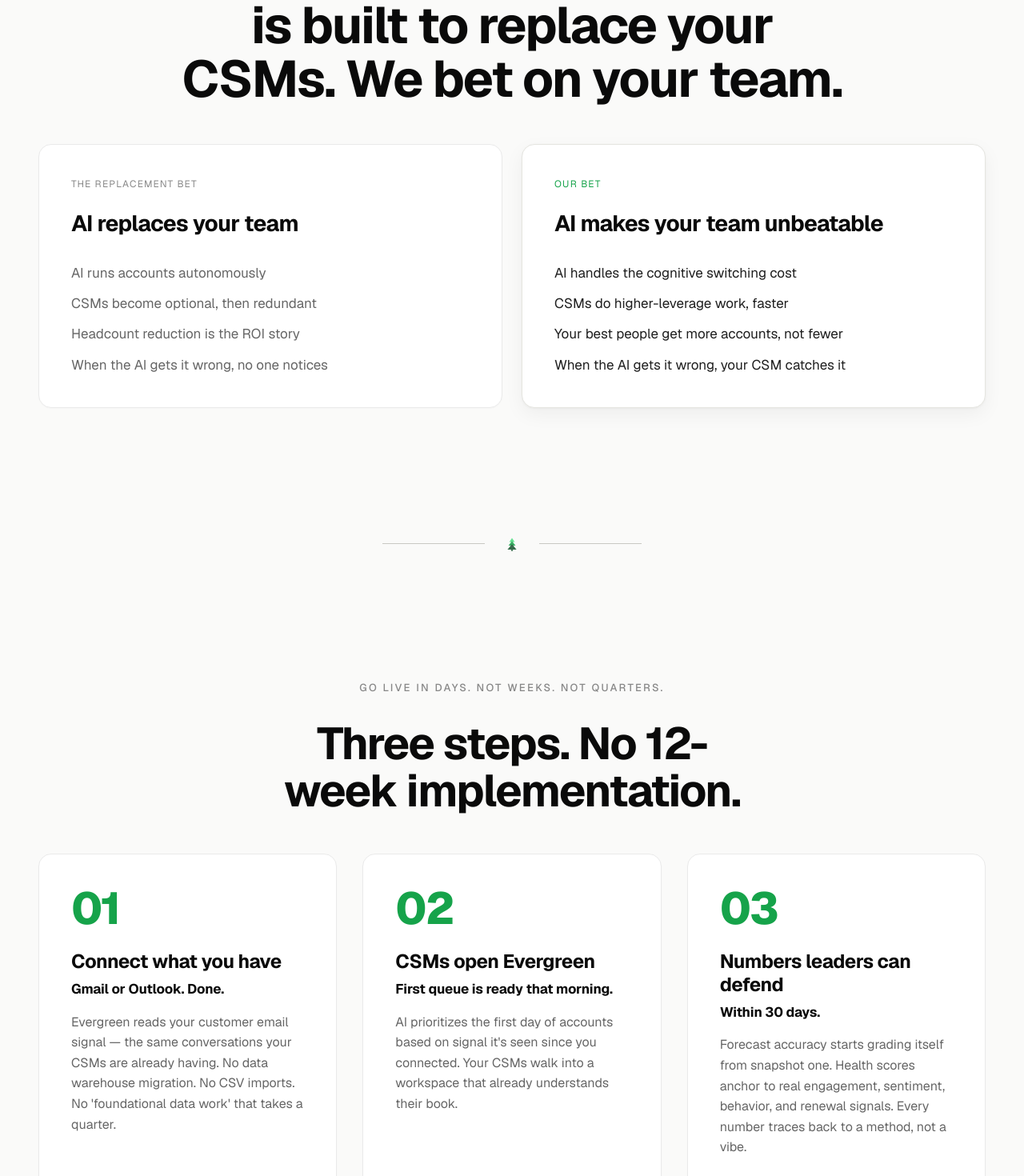
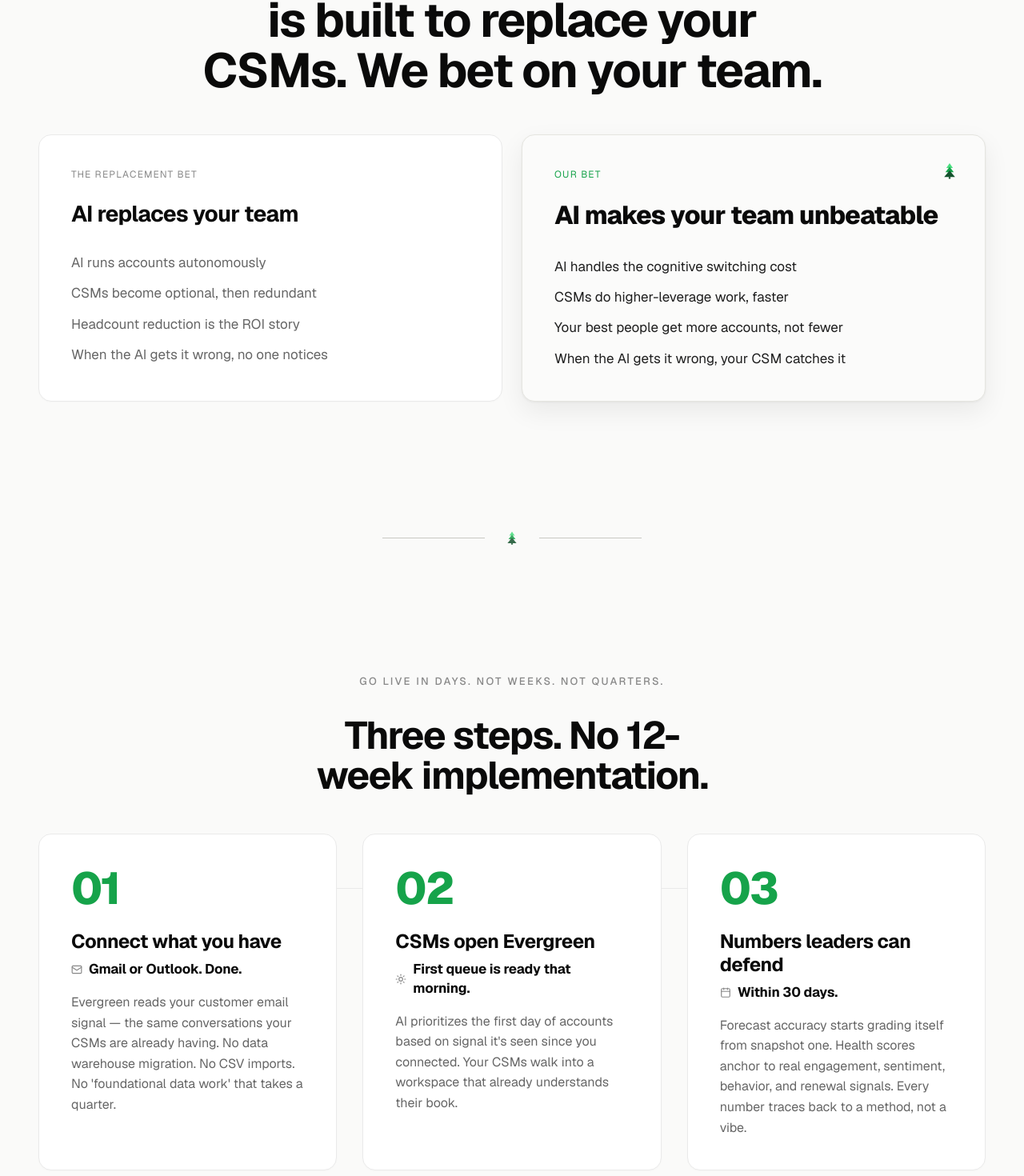
Before and after one commit to stayevergreen-ai/marketing, a Next.js app: page / in a window 1280 px wide. Shown: the part 2257-3727 px from the top of the page at 80% size. Built offline with nearby package versions, Linux system fonts and the light colour scheme.

Commit message:
Polish Pass B: headline scale, OUR BET treatment, Section 3 dynamism, Section 5 layout consistency

```diff
--- a/app/page.tsx
+++ b/app/page.tsx
@@ -2,6 +2,8 @@
 
 import Image from "next/image";
 import { motion } from "framer-motion";
+import { Mail, Sun, Calendar } from "lucide-react";
+import type { LucideIcon } from "lucide-react";
 
 const FADE_EASE = [0.16, 1, 0.3, 1] as const;
 
@@ -82,21 +84,30 @@
   },
 ];
 
-const steps = [
+const steps: {
+  number: string;
+  icon: LucideIcon;
+  headline: string;
+  subHeadline: string;
+  body: string;
+}[] = [
   {
     number: "01",
+    icon: Mail,
     headline: "Connect what you have",
     subHeadline: "Gmail or Outlook. Done.",
     body: "Evergreen reads your customer email signal — the same conversations your CSMs are already having. No data warehouse migration. No CSV imports. No 'foundational data work' that takes a quarter.",
   },
   {
     number: "02",
+    icon: Sun,
     headline: "CSMs open Evergreen",
     subHeadline: "First queue is ready that morning.",
     body: "AI prioritizes the first day of accounts based on signal it's seen since you connected. Your CSMs walk into a workspace that already understands their book.",
   },
   {
     number: "03",
+    icon: Calendar,
     headline: "Numbers leaders can defend",
     subHeadline: "Within 30 days.",
     body: "Forecast accuracy starts grading itself from snapshot one. Health scores anchor to real engagement, sentiment, behavior, and renewal signals. Every number traces back to a method, not a vibe.",
@@ -269,7 +280,7 @@
             <p className="mb-8 text-[13px] font-medium uppercase tracking-[0.18em] text-[#888]">
               There are two paths…
             </p>
-            <h2 className="mx-auto max-w-4xl text-balance text-[36px] font-bold leading-[1.05] tracking-[-0.03em] text-[#0A0A0A] md:text-[48px] lg:text-[64px]">
+            <h2 className="mx-auto max-w-4xl text-balance text-3xl font-bold leading-[1.05] tracking-[-0.03em] text-[#0A0A0A] sm:text-4xl md:text-5xl lg:text-6xl">
               Most AI in customer success is built to replace your CSMs. We bet
               on your team.
             </h2>
@@ -306,17 +317,20 @@
               whileInView={{ opacity: 1, y: 0 }}
               transition={{ duration: 0.8, delay: 0.2, ease: FADE_EASE }}
               viewport={{ once: true, margin: "-100px" }}
-              className="rounded-2xl bg-white p-6 md:p-8 lg:p-10"
+              className="relative rounded-2xl bg-[#FBFBFA] p-6 md:p-8 lg:p-10"
               style={{
                 border: "1.5px solid #E5E5E0",
                 boxShadow:
-                  "0 1px 3px rgba(0, 0, 0, 0.04), 0 8px 24px rgba(0, 0, 0, 0.05)",
+                  "0 1px 3px rgba(0, 0, 0, 0.05), 0 12px 32px rgba(0, 0, 0, 0.07)",
               }}
             >
+              <div className="absolute right-8 top-8">
+                <TreeMark size={24} />
+              </div>
               <p className="mb-6 text-[12px] uppercase tracking-[0.10em] text-[#16A34A]">
                 Our bet
               </p>
-              <h3 className="mb-8 text-[24px] font-bold leading-[1.15] tracking-[-0.025em] text-[#0A0A0A] lg:text-[28px]">
+              <h3 className="mb-8 text-[28px] font-extrabold leading-[1.15] tracking-[-0.025em] text-[#0A0A0A] lg:text-[32px]">
                 AI makes your team unbeatable
               </h3>
               <ul className="space-y-3 text-[17px] leading-[1.55] text-[#1F1F1F]">
@@ -342,28 +356,45 @@
             <p className="mb-8 text-[13px] font-medium uppercase tracking-[0.18em] text-[#888]">
               Go live in days. Not weeks. Not quarters.
             </p>
-            <h2 className="mx-auto max-w-3xl text-balance text-[32px] font-bold leading-[1.05] tracking-[-0.03em] text-[#0A0A0A] md:text-[48px] lg:text-[56px]">
+            <h2 className="mx-auto max-w-3xl text-balance text-3xl font-bold leading-[1.05] tracking-[-0.03em] text-[#0A0A0A] sm:text-4xl md:text-5xl">
               Three steps. No 12-week implementation.
             </h2>
           </motion.div>
 
-          <div className="mx-auto grid max-w-7xl grid-cols-1 gap-8 lg:grid-cols-3">
-            {steps.map((step, i) => (
+          <div className="relative mx-auto max-w-7xl">
+            <div
+              aria-hidden="true"
+              className="absolute left-0 right-0 hidden h-px bg-[#EAEAEA] lg:block"
+              style={{ top: "68px" }}
+            />
+            <div className="relative grid grid-cols-1 gap-8 lg:grid-cols-3">
+              {steps.map((step, i) => {
+                const Icon = step.icon;
+                return (
                   <motion.div
                     key={step.number}
-                initial={{ opacity: 0, y: 16 }}
-                whileInView={{ opacity: 1, y: 0 }}
+                    initial={{
+                      opacity: 0,
+                      y: 16,
+                      boxShadow: "0 1px 2px rgba(0, 0, 0, 0.02)",
+                    }}
+                    whileInView={{
+                      opacity: 1,
+                      y: 0,
+                      boxShadow: "0 1px 2px rgba(0, 0, 0, 0.02)",
+                    }}
+                    whileHover={{
+                      y: -2,
+                      boxShadow: "0 4px 16px rgba(0, 0, 0, 0.06)",
+                      transition: { duration: 0.2, ease: "easeOut" },
+                    }}
                     transition={{
                       duration: 0.8,
                       delay: 0.1 * (i + 1),
                       ease: FADE_EASE,
                     }}
                     viewport={{ once: true, margin: "-100px" }}
-                className="rounded-2xl bg-white p-6 md:p-8 lg:p-10"
-                style={{
-                  border: "1px solid #EAEAEA",
-                  boxShadow: "0 1px 2px rgba(0, 0, 0, 0.02)",
-                }}
+                    className="rounded-2xl border border-[#EAEAEA] bg-white p-6 md:p-8 lg:p-10"
                   >
                     <p className="mb-6 text-[48px] font-extrabold leading-none tracking-[-0.04em] text-[#16A34A] lg:text-[56px]">
                       {step.number}
@@ -371,14 +402,21 @@
                     <h3 className="mb-2 text-[22px] font-bold leading-[1.2] tracking-[-0.02em] text-[#0A0A0A] lg:text-[24px]">
                       {step.headline}
                     </h3>
-                <p className="mb-4 text-[17px] font-bold leading-[1.4] tracking-[-0.01em] text-[#0A0A0A]">
-                  {step.subHeadline}
+                    <p className="mb-4 flex items-center gap-2 text-[17px] font-bold leading-[1.4] tracking-[-0.01em] text-[#0A0A0A]">
+                      <Icon
+                        size={14}
+                        className="shrink-0 text-[#888]"
+                        aria-hidden="true"
+                      />
+                      <span>{step.subHeadline}</span>
                     </p>
                     <p className="text-[16px] leading-[1.6] text-[#666]">
                       {step.body}
                     </p>
                   </motion.div>
-            ))}
+                );
+              })}
+            </div>
           </div>
         </section>
 
@@ -401,7 +439,7 @@
           </p>
         </motion.section>
 
-        <section className="border-t border-[#EAEAEA] pb-32 pt-16">
+        <section className="border-t border-[#EAEAEA] pb-24 pt-12">
           <div className="space-y-32">
             {moments.map((m) => (
               <motion.div
@@ -409,7 +447,7 @@
                 {...fadeUp}
                 className="grid grid-cols-1 gap-12 lg:grid-cols-12 lg:gap-16"
               >
-                <div className="lg:col-span-4">
+                <div className="lg:col-span-5">
                   <div className="lg:sticky lg:top-24">
                     <p className="mb-5 text-[13px] uppercase tracking-[0.10em] text-[#888]">
                       {m.eyebrow}
@@ -424,7 +462,7 @@
                     ) : null}
                   </div>
                 </div>
-                <div className="lg:col-span-8">
+                <div className="lg:col-span-7">
                   <ScreenshotCard
                     src={m.src}
                     alt={m.alt}
--- a/package.json
+++ b/package.json
@@ -10,6 +10,7 @@
   },
   "dependencies": {
     "framer-motion": "^12.38.0",
+    "lucide-react": "^1.14.0",
     "next": "16.2.4",
     "react": "19.2.4",
     "react-dom": "19.2.4"
```
Also changed, not shown: 1 other file (tests, documents, lock files or other folders). Lines whose indentation alone changed are shown as unchanged.
